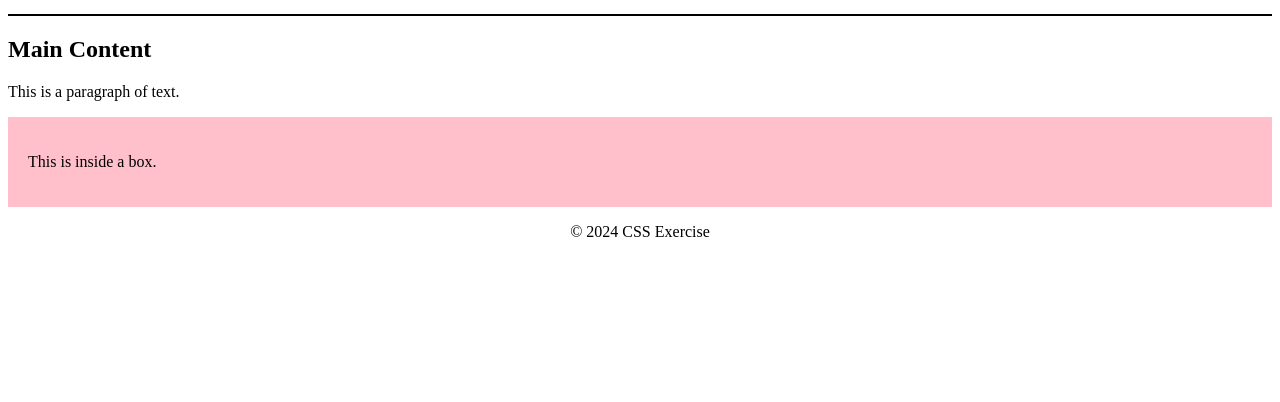
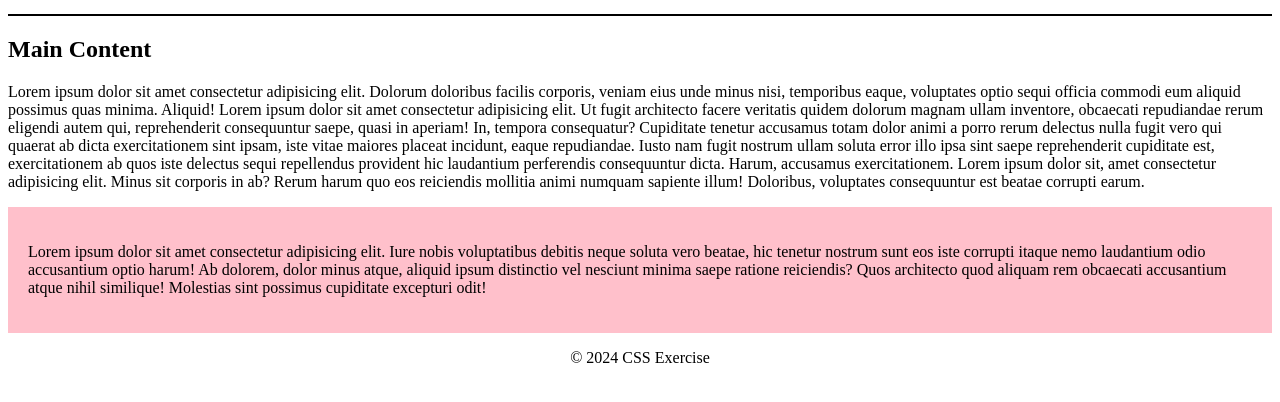
Before and after one commit to jeykiiiiii/SyntaxAndSelectors, a plain HTML site: page index.html in a window 1280 px wide. Shown: the part 154-556 px from the top of the page. Drawn offline with Linux system fonts and the light colour scheme.

Commit message:
Update index.html

```diff
--- a/index.html
+++ b/index.html
@@ -21,10 +21,16 @@
 
  <section>
            <h2>Main Content</h2>
-  <p>This is a paragraph of text.</p>
+  <p>   Lorem ipsum dolor sit amet consectetur adipisicing elit. Dolorum doloribus facilis corporis, veniam eius unde minus nisi, temporibus eaque, voluptates optio sequi officia commodi eum aliquid possimus quas minima. Aliquid!
+    Lorem ipsum dolor sit amet consectetur adipisicing elit. Ut fugit architecto facere veritatis quidem dolorum magnam ullam inventore, obcaecati repudiandae rerum eligendi autem qui, reprehenderit consequuntur saepe, quasi in aperiam!
+    In, tempora consequatur? Cupiditate tenetur accusamus totam dolor animi a porro rerum delectus nulla fugit vero qui quaerat ab dicta exercitationem sint ipsam, iste vitae maiores placeat incidunt, eaque repudiandae.
+    Iusto nam fugit nostrum ullam soluta error illo ipsa sint saepe reprehenderit cupiditate est, exercitationem ab quos iste delectus sequi repellendus provident hic laudantium perferendis consequuntur dicta. Harum, accusamus exercitationem. Lorem ipsum dolor sit, amet consectetur adipisicing elit. Minus sit corporis in ab? Rerum harum quo eos reiciendis mollitia animi numquam sapiente illum! Doloribus, voluptates consequuntur est beatae corrupti earum.
+  </p>
 
 <div class="box">
-            <p>This is inside a box.</p>
+            <p> Lorem ipsum dolor sit amet consectetur adipisicing elit. Iure nobis voluptatibus debitis neque soluta vero beatae, hic tenetur nostrum sunt eos iste corrupti itaque nemo laudantium odio accusantium optio harum!
+            Ab dolorem, dolor minus atque, aliquid ipsum distinctio vel nesciunt minima saepe ratione reiciendis? Quos architecto quod aliquam rem obcaecati accusantium atque nihil similique! Molestias sint possimus cupiditate excepturi odit!
+            </p>
 </div>
 </section>
 
```
